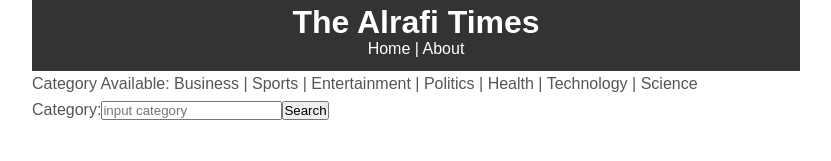
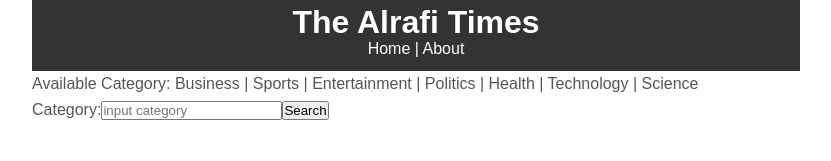
Before and after one commit to alrafi/news, a React (Create React App) app: page / in a window 1280 px wide. Shown: the top 161 px of the page, without its empty margins (224-1055 px from the left). Built offline with nearby package versions, Linux system fonts and the light colour scheme; no server answers.

Commit message:
update available category

```diff
--- a/src/App.js
+++ b/src/App.js
@@ -63,7 +63,7 @@ class App extends Component {
         <div className="container">
           <Router>
           <Header />
-          <p>Category Available: Business | Sports | Entertainment | Politics | Health | Technology | Science</p>
+          <p>Available Category: Business | Sports | Entertainment | Politics | Health | Technology | Science</p>
             <Switch>
               <Route exact path="/" component={(props) =>
                 <Home
```
